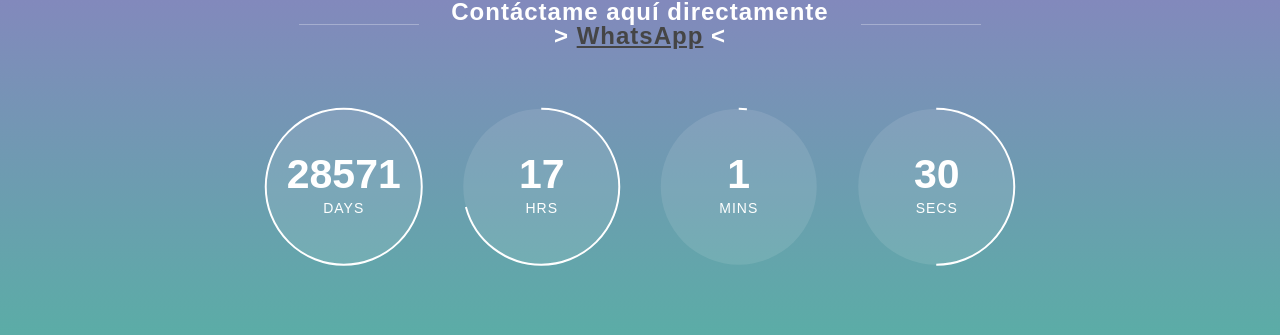
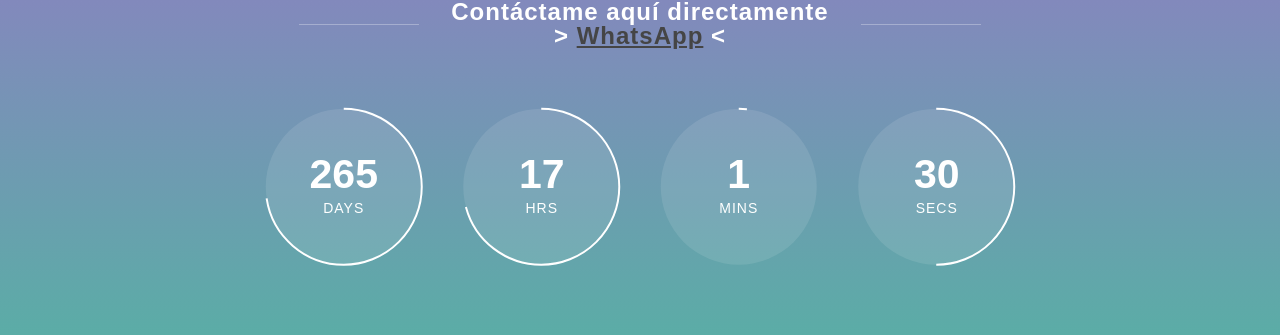
Before and after one commit to david-herson/profile, a plain HTML site: page index.html in a window 1280 px wide. Shown: the part 379-714 px from the top of the page. Drawn offline with Linux system fonts and the light colour scheme; a web font is replaced by a local one.

Commit message:
Update index.html

```diff
--- a/index.html
+++ b/index.html
@@ -29,7 +29,7 @@
 			</div>
 		</div>
 
-		<div class="counter clear" data-date="2099-04-01 00:00:00"></div>
+		<div class="counter clear" data-date="2021-10-01 00:00:00"></div>
 
 	</section>
 
```
